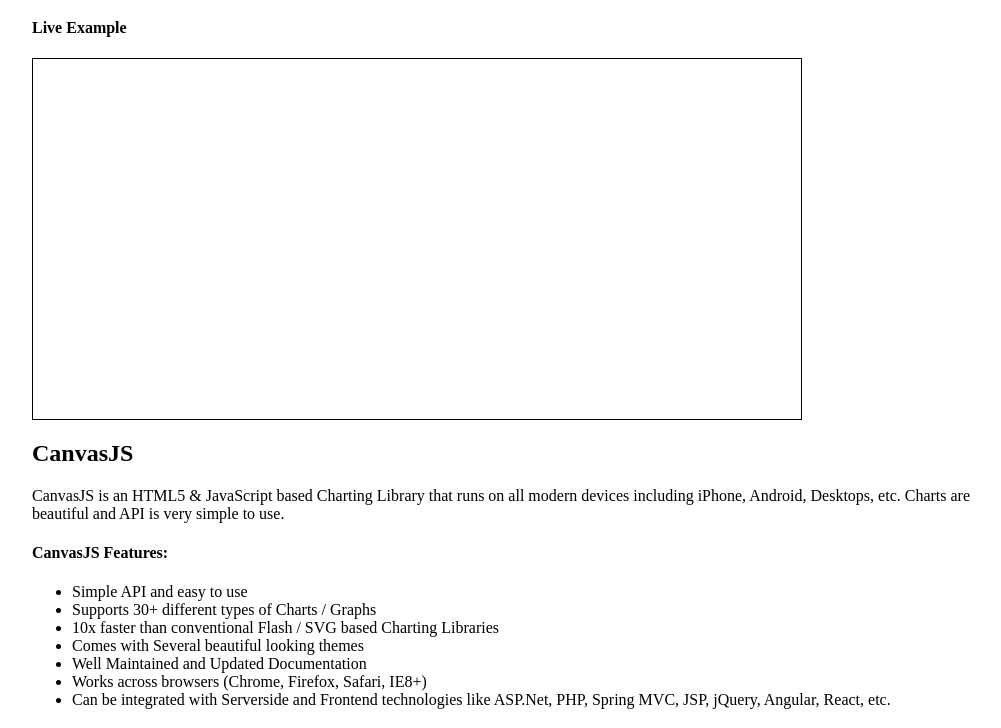
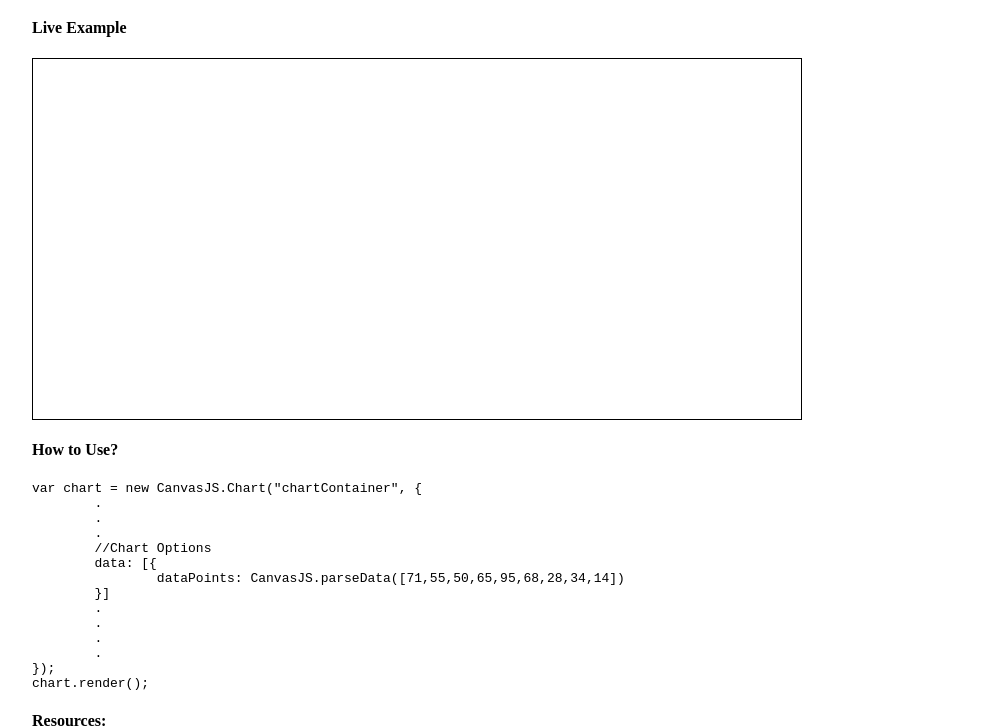
Before and after one commit to vishwas-r/CanvasJS-Data-Parser, a plain HTML site: page index.html in a window 1280 px wide. Shown: the part 79-807 px from the top of the page, without its empty margins (128-1129 px from the left). Drawn offline with Linux system fonts and the light colour scheme; a script that the page names is missing.

Commit message:
Update index.html

```diff
--- a/index.html
+++ b/index.html
@@ -30,19 +30,6 @@ chart1.render();
 	<p>This plugin allows you to parse custom data-format to format accepted by CanvasJS. Check out <a href="https://github.com/vishwas-r/CanvasJS-Data-Parser/">Github Repository</a> for more info / examples.</p>
 	<h4>Live Example</h4>
 	<div id="chartContainer1" style="height: 360px; width: 80%; border: 1px solid black;"></div>
-
-	<h2>CanvasJS</h2>
-	<p>CanvasJS is an HTML5 &amp; JavaScript based Charting Library that runs on all modern devices including iPhone, Android, Desktops, etc. Charts are beautiful and API is very simple to use.</p>
-	<h4>CanvasJS Features:</h4>
-	<ul>
-		<li>Simple API and easy to use</li>
-		<li>Supports 30+ different types of Charts / Graphs</li>
-		<li>10x faster than conventional Flash / SVG based Charting Libraries</li>
-		<li>Comes with Several beautiful looking themes</li>
-		<li>Well Maintained and Updated Documentation</li>
-		<li>Works across browsers (Chrome, Firefox, Safari, IE8+)</li>
-		<li>Can be integrated with Serverside and Frontend technologies like ASP.Net, PHP, Spring MVC, JSP, jQuery, Angular, React, etc.</li>
-	</ul>
 	<h4>How to Use?</h4>
 	<pre><code>var chart = new CanvasJS.Chart("chartContainer", {
 	.
```
